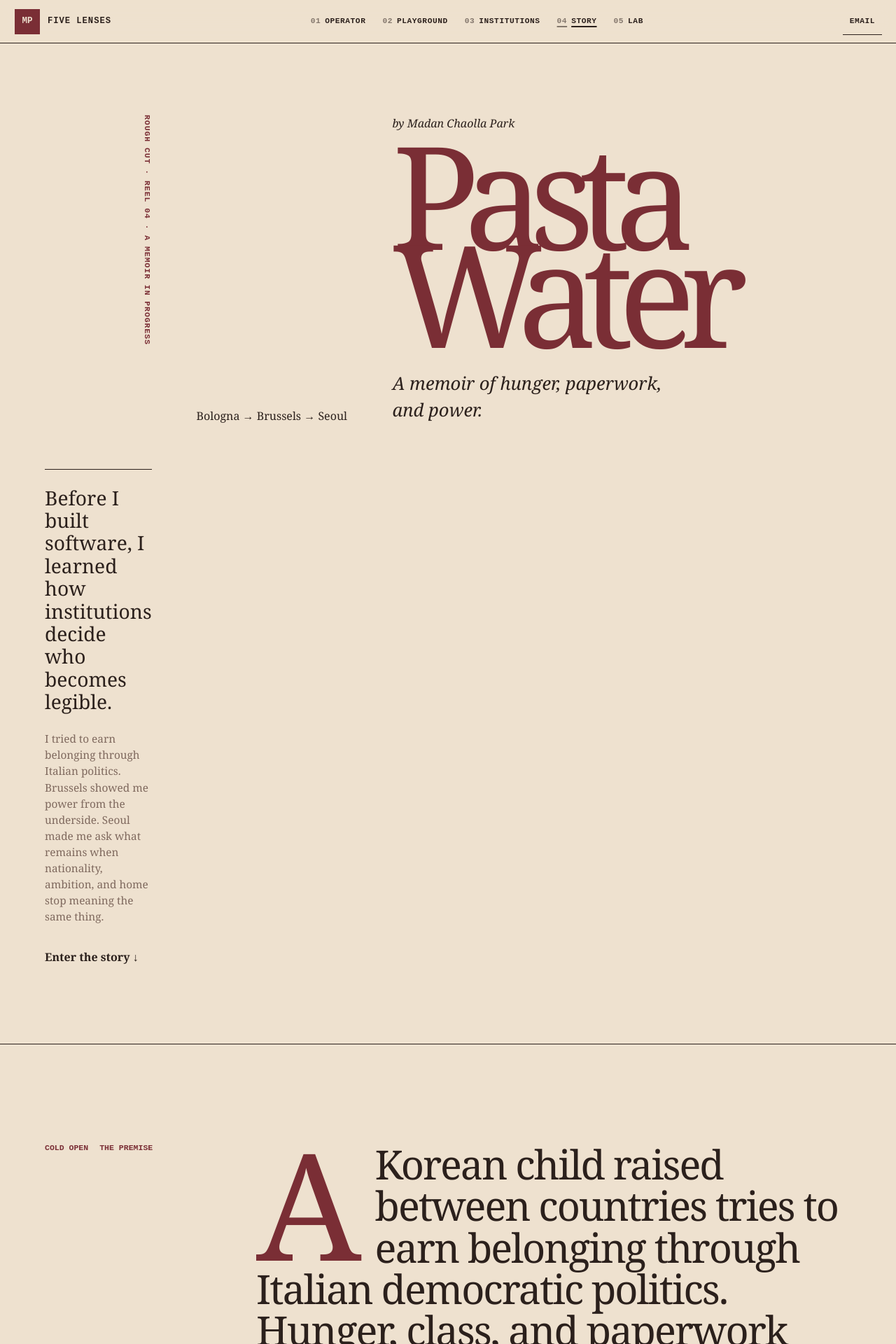
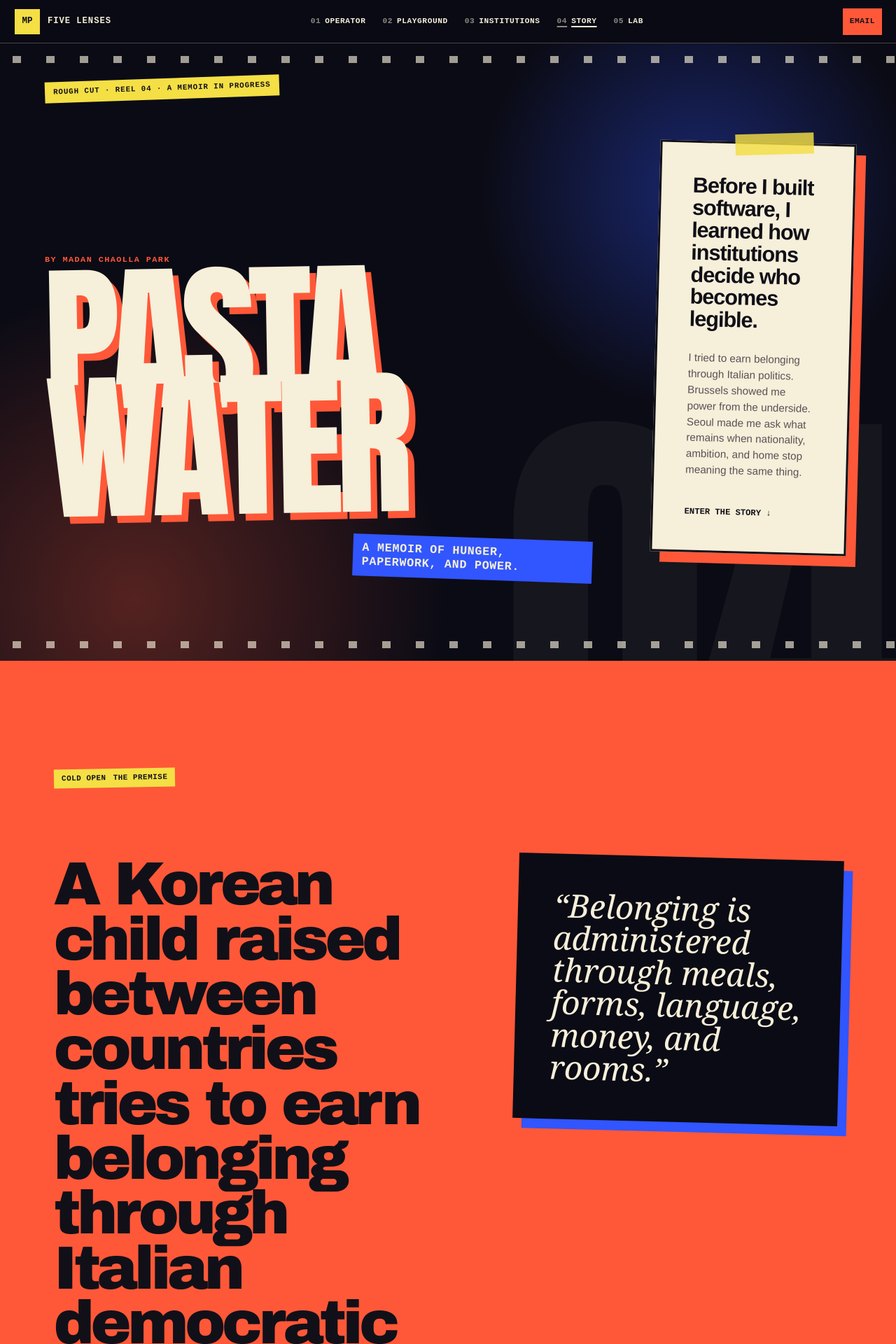
Before and after one commit to MadanChaollaPark/madanpark.com, a Next.js app: page /story in a window 1280 px wide. Shown: the top 1920 px of the page at 70% size. Built offline with nearby package versions, Linux system fonts and the light colour scheme.

Commit message:
design: turn the story into a cinematic contact sheet

```diff
--- a/app/globals.css
+++ b/app/globals.css
@@ -1174,202 +1174,420 @@
 .institution-disclosure p { max-width: 80ch; margin: 0; }
 .institution-site .route-footer { background: var(--ins-paper); }
 
-/* Literary memoir folio */
+/* Midnight contact sheet memoir */
 
 .story-site {
-  --st-paper: #eee1cf;
-  --st-ink: #2b201c;
-  --st-red: #7a2e35;
-  --st-muted: #7f695e;
+  --st-night: #0b0b15;
+  --st-paper: #f6efd9;
+  --st-ink: #111018;
+  --st-orange: #ff5838;
+  --st-blue: #3155ff;
+  --st-yellow: #f4df45;
+  --st-cyan: #80d8d5;
+  --st-muted: #aaa4b2;
+  position: relative;
   min-height: 100vh;
+  overflow: hidden;
+  color: var(--st-paper);
+  background: var(--st-night);
+  font-family: "Helvetica Neue", Arial, sans-serif;
+}
+
+.story-site ::selection { color: var(--st-ink); background: var(--st-yellow); }
+.story-site a:focus-visible { outline: 4px solid var(--st-yellow); outline-offset: 5px; }
+
+.story-grain {
+  position: fixed;
+  inset: 0;
+  z-index: 80;
+  pointer-events: none;
+  opacity: 0.09;
+  background-image: radial-gradient(rgba(255,255,255,0.45) 0.55px, transparent 0.7px);
+  background-size: 4px 4px;
+  mix-blend-mode: soft-light;
+}
+
+.story-site .lens-nav {
+  color: var(--st-paper);
+  background: rgba(11,11,21,0.94);
+  border-color: rgba(246,239,217,0.25);
+  font-family: "Courier New", ui-monospace, monospace;
+  backdrop-filter: blur(14px);
+}
+
+.story-site .lens-brand > span { color: var(--st-night); background: var(--st-yellow); }
+.story-site .lens-contact { color: var(--st-ink); background: var(--st-orange); }
+
+.story-hero {
+  position: relative;
+  min-height: calc(100svh - 62px);
+  display: grid;
+  grid-template-columns: minmax(0, 1fr) minmax(280px, 0.35fr);
+  align-items: end;
+  gap: clamp(36px, 7vw, 120px);
+  padding: clamp(95px, 11vw, 150px) clamp(20px, 5vw, 80px) clamp(80px, 9vw, 130px);
+  overflow: hidden;
+  background:
+    radial-gradient(circle at 78% 24%, rgba(49,85,255,0.38), transparent 26%),
+    radial-gradient(circle at 15% 90%, rgba(255,88,56,0.3), transparent 33%),
+    var(--st-night);
+}
+
+.story-hero::before {
+  content: "";
+  position: absolute;
+  inset: 18px 0;
+  z-index: 0;
+  pointer-events: none;
+  background:
+    repeating-linear-gradient(90deg, transparent 0 18px, rgba(246,239,217,0.64) 18px 30px, transparent 30px 48px) top / 100% 10px no-repeat,
+    repeating-linear-gradient(90deg, transparent 0 18px, rgba(246,239,217,0.64) 18px 30px, transparent 30px 48px) bottom / 100% 10px no-repeat;
+}
+
+.story-hero::after {
+  content: "04";
+  position: absolute;
+  right: -0.02em;
+  bottom: -0.2em;
+  z-index: 0;
+  color: rgba(246,239,217,0.045);
+  font: 400 clamp(18rem, 45vw, 48rem)/0.7 Impact, Haettenschweiler, "Arial Narrow Bold", sans-serif;
+}
+
+.story-folio {
+  position: absolute;
+  top: 50px;
+  left: clamp(20px, 5vw, 80px);
+  z-index: 2;
+  padding: 9px 12px;
+  color: var(--st-ink);
+  background: var(--st-yellow);
+  font: 700 0.68rem/1.1 "Courier New", ui-monospace, monospace;
+  letter-spacing: 0.08em;
+  text-transform: uppercase;
+  transform: rotate(-2deg);
+}
+
+.story-route {
+  position: absolute;
+  top: 43%;
+  right: -7.2rem;
+  z-index: 2;
+  color: var(--st-cyan);
+  font: 900 clamp(0.8rem, 1.25vw, 1.15rem)/1 "Arial Black", Arial, sans-serif;
+  letter-spacing: 0.12em;
+  text-transform: uppercase;
+  transform: rotate(90deg);
+}
+
+.story-title-block,
+.story-opening { position: relative; z-index: 2; }
+
+.story-title-block > p {
+  margin: 0 0 26px;
+  color: var(--st-orange);
+  font: 700 0.74rem/1 "Courier New", ui-monospace, monospace;
+  letter-spacing: 0.12em;
+  text-transform: uppercase;
+}
+
+.story-title-block h1 {
+  margin: 0;
+  color: var(--st-paper);
+  font: 400 clamp(7rem, 18vw, 18rem)/0.67 Impact, Haettenschweiler, "Arial Narrow Bold", sans-serif;
+  letter-spacing: -0.045em;
+  text-transform: uppercase;
+  text-shadow: 9px 10px 0 var(--st-orange);
+  transform: rotate(-1deg);
+}
+
+.story-title-block > span {
+  width: max-content;
+  max-width: min(100%, 34ch);
+  display: block;
+  margin: 56px 0 0 auto;
+  padding: 10px 13px;
+  color: var(--st-paper);
+  background: var(--st-blue);
+  font: 700 clamp(0.8rem, 1.4vw, 1.05rem)/1.2 "Courier New", ui-monospace, monospace;
+  letter-spacing: 0.04em;
+  text-transform: uppercase;
+  transform: rotate(2deg);
+}
+
+.story-opening {
+  margin-bottom: 3vw;
+  padding: clamp(26px, 3.5vw, 48px);
   color: var(--st-ink);
   background: var(--st-paper);
-  font-family: Georgia, "Iowan Old Style", Baskerville, "Times New Roman", serif;
-}
-
-.story-site .lens-nav {
-  color: var(--st-ink);
-  background: rgba(238,225,207,0.94);
-  font-family: ui-monospace, monospace;
-  backdrop-filter: blur(14px);
-}
-
-.story-site .lens-brand > span { color: var(--st-paper); background: var(--st-red); }
-.story-site .lens-contact { border-bottom: 1px solid currentColor; }
-
-.story-hero {
-  min-height: calc(100vh - 62px);
-  display: grid;
-  grid-template-columns: 0.12fr 0.56fr 0.32fr;
-  align-items: end;
-  gap: clamp(24px, 5vw, 80px);
-  padding: clamp(50px, 8vw, 110px) clamp(20px, 5vw, 75px);
-  border-bottom: 1px solid var(--st-ink);
-}
-
-.story-folio {
-  align-self: start;
-  writing-mode: vertical-rl;
-  color: var(--st-red);
-  font: 700 0.72rem/1.3 ui-monospace, monospace;
-  letter-spacing: 0.08em;
-  text-transform: uppercase;
-}
-
-.story-title-block > p {
-  margin: 0 0 20px;
-  font-style: italic;
-}
-
-.story-title-block h1 {
-  margin: 0;
-  color: var(--st-red);
-  font-size: clamp(6rem, 16vw, 15rem);
-  font-weight: 400;
-  line-height: 0.68;
-  letter-spacing: -0.105em;
-}
-
-.story-title-block > span {
-  display: block;
-  max-width: 28ch;
-  margin-top: 42px;
-  font-size: clamp(1.2rem, 2vw, 1.7rem);
-  font-style: italic;
-}
-
-.story-opening {
-  padding: 24px 0 10px;
-  border-top: 1px solid var(--st-ink);
+  border: 3px solid var(--st-ink);
+  box-shadow: 14px 15px 0 var(--st-orange);
+  transform: rotate(1.5deg);
+}
+
+.story-opening::before {
+  content: "";
+  position: absolute;
+  top: -16px;
+  left: 38%;
+  width: 112px;
+  height: 30px;
+  background: rgba(244,223,69,0.82);
+  transform: rotate(-3deg);
 }
 
 .story-opening p:first-child {
-  margin: 0 0 26px;
-  font-size: clamp(1.35rem, 2.2vw, 2rem);
-  line-height: 1.15;
-}
-
-.story-opening p:nth-child(2) { margin: 0 0 34px; color: var(--st-muted); font-size: 0.96rem; }
-.story-opening a { font-weight: 700; text-underline-offset: 5px; }
+  margin: 0 0 28px;
+  font-size: clamp(1.45rem, 2.4vw, 2.2rem);
+  font-weight: 800;
+  line-height: 1.04;
+  letter-spacing: -0.035em;
+}
+
+.story-opening p:nth-child(2) { margin: 0 0 34px; color: #5d5058; font-size: 0.95rem; }
+.story-opening a { font: 900 0.76rem/1 "Courier New", ui-monospace, monospace; text-transform: uppercase; text-underline-offset: 5px; }
 
 .story-premise,
 .story-chapters,
 .story-themes,
+.story-public-proof,
 .story-bio {
-  display: grid;
-  grid-template-columns: 0.2fr 0.8fr;
-  gap: clamp(30px, 7vw, 120px);
-  padding: clamp(85px, 11vw, 160px) clamp(20px, 5vw, 75px);
-  border-bottom: 1px solid var(--st-ink);
-}
-
-.story-public-proof {
-  display: grid;
-  grid-template-columns: 0.2fr 0.8fr;
-  gap: clamp(30px, 7vw, 120px);
-  padding: clamp(85px, 11vw, 160px) clamp(20px, 5vw, 75px);
-  border-bottom: 1px solid var(--st-ink);
-}
-
-.story-public-proof > aside {
-  display: flex;
-  gap: 16px;
-  align-items: flex-start;
-  color: var(--st-red);
-  font: 700 0.72rem/1.2 ui-monospace, monospace;
-  text-transform: uppercase;
-}
-
-.story-public-proof aside p { margin: 0; }
-.story-public-proof > div > h2 { max-width: 14ch; margin: 0 0 60px; font-size: clamp(3rem, 7vw, 7rem); font-weight: 400; line-height: 0.9; letter-spacing: -0.055em; }
-.story-proof-list { border-top: 1px solid var(--st-ink); }
-.story-proof-list > * { display: grid; grid-template-columns: 0.22fr 0.38fr 0.4fr; gap: 24px; align-items: start; padding: 28px 0; border-bottom: 1px solid var(--st-ink); text-decoration: none; }
-.story-proof-list > a:hover strong { color: var(--st-red); text-decoration: underline; text-underline-offset: 5px; }
-.story-proof-list span { color: var(--st-red); font: 700 0.66rem/1.3 ui-monospace, monospace; text-transform: uppercase; }
-.story-proof-list strong { font-size: clamp(1.2rem, 2.2vw, 2.1rem); font-weight: 400; line-height: 1.05; }
-.story-proof-list p { margin: 0; color: var(--st-muted); font-size: 0.88rem; }
+  position: relative;
+  display: block;
+  padding: clamp(95px, 12vw, 180px) clamp(20px, 6vw, 100px);
+}
 
 .story-premise > aside,
 .story-chapters > aside,
 .story-themes > aside,
+.story-public-proof > aside,
 .story-bio > aside {
+  width: max-content;
   display: flex;
-  gap: 16px;
-  align-items: flex-start;
-  color: var(--st-red);
-  font: 700 0.72rem/1.2 ui-monospace, monospace;
-  text-transform: uppercase;
+  gap: 10px;
+  align-items: center;
+  margin: 0 0 clamp(54px, 8vw, 100px);
+  padding: 8px 11px;
+  color: var(--st-ink);
+  background: var(--st-yellow);
+  font: 700 0.68rem/1 "Courier New", ui-monospace, monospace;
+  letter-spacing: 0.05em;
+  text-transform: uppercase;
+  transform: rotate(-1deg);
 }
 
 .story-premise aside p,
 .story-chapters aside p,
 .story-themes aside p,
+.story-public-proof aside p,
 .story-bio aside p { margin: 0; }
 
+.story-premise {
+  color: var(--st-ink);
+  background: var(--st-orange);
+}
+
+.story-premise > div {
+  display: grid;
+  grid-template-columns: 1.1fr 0.9fr;
+  gap: clamp(32px, 7vw, 110px);
+  align-items: start;
+}
+
 .story-dropcap {
-  max-width: 35ch;
+  grid-row: 1 / span 2;
+  max-width: 19ch;
   margin: 0;
-  font-size: clamp(2rem, 4.5vw, 4.8rem);
-  line-height: 1.03;
-  letter-spacing: -0.035em;
-}
-
-.story-dropcap::first-letter {
-  float: left;
-  margin: 0.04em 0.1em 0 0;
-  color: var(--st-red);
-  font-size: 3.7em;
-  line-height: 0.72;
-}
+  font: 900 clamp(3rem, 6.8vw, 7rem)/0.9 "Arial Black", "Helvetica Neue", sans-serif;
+  letter-spacing: -0.06em;
+}
+
+.story-dropcap::first-letter { float: none; margin: 0; color: inherit; font-size: inherit; line-height: inherit; }
 
 .story-premise blockquote {
-  max-width: 25ch;
-  margin: 80px 0 60px auto;
-  padding: 28px 0;
-  border-block: 1px solid var(--st-ink);
-  color: var(--st-red);
-  font-size: clamp(1.8rem, 3.6vw, 3.8rem);
-  font-style: italic;
-  line-height: 1.05;
-}
-
-.story-premise div > p:last-child { max-width: 66ch; margin-left: auto; color: var(--st-muted); }
-
-.chapter-list { border-top: 1px solid var(--st-ink); }
-.chapter-list article { display: grid; grid-template-columns: 0.1fr 0.45fr 0.45fr; gap: 26px; align-items: start; padding: 38px 0; border-bottom: 1px solid var(--st-ink); }
-.chapter-list article > span { color: var(--st-red); font-size: 2rem; font-style: italic; }
-.chapter-list article div p { margin: 0 0 8px; color: var(--st-red); font: 700 0.68rem/1 ui-monospace, monospace; text-transform: uppercase; }
-.chapter-list h2 { max-width: 13ch; margin: 0; font-size: clamp(2rem, 4vw, 4rem); font-weight: 400; line-height: 0.95; }
-.chapter-list article > p { margin: 0; color: var(--st-muted); font-size: 0.95rem; }
+  max-width: 18ch;
+  margin: 0;
+  padding: clamp(30px, 4vw, 58px);
+  color: var(--st-paper);
+  background: var(--st-night);
+  border: 0;
+  box-shadow: 13px 14px 0 var(--st-blue);
+  font: italic clamp(1.9rem, 3.6vw, 3.8rem)/1 Georgia, "Times New Roman", serif;
+  transform: rotate(1.5deg);
+}
+
+.story-premise div > p:last-child { max-width: 62ch; margin: 30px 0 0; color: #392b2b; font-size: 0.95rem; }
+
+.story-chapters { background: var(--st-night); }
+.chapter-list { display: grid; gap: clamp(26px, 4vw, 54px); }
+
+.chapter-list article {
+  position: relative;
+  min-height: 68svh;
+  display: grid;
+  grid-template-columns: 0.14fr 0.5fr 0.36fr;
+  gap: clamp(22px, 4vw, 60px);
+  align-items: end;
+  padding: clamp(32px, 5vw, 74px);
+  overflow: hidden;
+  color: var(--st-ink);
+  background: var(--st-orange);
+  box-shadow: 15px 16px 0 rgba(246,239,217,0.18);
+  transform: rotate(-0.6deg);
+}
+
+.chapter-list article:nth-child(2) { color: var(--st-paper); background: var(--st-blue); transform: rotate(0.5deg); }
+.chapter-list article:nth-child(3) { color: var(--st-ink); background: var(--st-yellow); transform: rotate(-0.35deg); }
+
+.chapter-list article::before {
+  content: "FRAME 01  /  24 FPS";
+  position: absolute;
+  top: 24px;
+  right: 28px;
+  font: 700 0.65rem/1 "Courier New", ui-monospace, monospace;
+  letter-spacing: 0.1em;
+  opacity: 0.72;
+}
+
+.chapter-list article:nth-child(2)::before { content: "FRAME 02  /  24 FPS"; }
+.chapter-list article:nth-child(3)::before { content: "FRAME 03  /  24 FPS"; }
+
+.chapter-list article::after {
+  content: attr(data-city);
+  position: absolute;
+  left: -0.04em;
+  bottom: -0.14em;
+  z-index: 0;
+  font: 400 clamp(8rem, 24vw, 24rem)/0.7 Impact, Haettenschweiler, "Arial Narrow Bold", sans-serif;
+  letter-spacing: -0.04em;
+  text-transform: uppercase;
+  opacity: 0.09;
+  pointer-events: none;
+}
+
+.chapter-list article > * { position: relative; z-index: 1; }
+.chapter-list article > span { align-self: start; font: 400 clamp(5rem, 11vw, 11rem)/0.7 Impact, Haettenschweiler, sans-serif; }
+.chapter-list article div p { margin: 0 0 14px; color: inherit; font: 700 0.7rem/1 "Courier New", ui-monospace, monospace; letter-spacing: 0.08em; text-transform: uppercase; }
+.chapter-list h2 { max-width: 9ch; margin: 0; font: 400 clamp(3.1rem, 6.5vw, 7.2rem)/0.82 Impact, Haettenschweiler, "Arial Narrow Bold", sans-serif; letter-spacing: -0.025em; text-transform: uppercase; }
+.chapter-list article > p { max-width: 38ch; margin: 0; color: inherit; font-size: 1rem; }
+
+.story-themes {
+  color: var(--st-paper);
+  background: var(--st-blue);
+}
 
 .story-themes > div > h2 {
-  max-width: 12ch;
-  margin: 0 0 60px;
-  font-size: clamp(3rem, 7vw, 7rem);
-  font-weight: 400;
-  line-height: 0.9;
-  letter-spacing: -0.055em;
-}
-
-.theme-grid { display: grid; grid-template-columns: repeat(2, 1fr); border-top: 1px solid var(--st-ink); border-left: 1px solid var(--st-ink); }
-.theme-grid article { min-height: 270px; padding: 28px; border-right: 1px solid var(--st-ink); border-bottom: 1px solid var(--st-ink); }
-.theme-grid article > span { color: var(--st-red); font: 700 0.66rem/1 ui-monospace, monospace; text-transform: uppercase; }
-.theme-grid h3 { max-width: 11ch; margin: 58px 0 14px; font-size: clamp(1.8rem, 3vw, 3rem); font-weight: 400; line-height: 0.98; }
-.theme-grid p { max-width: 42ch; margin: 0; color: var(--st-muted); font-size: 0.9rem; }
-
-.story-bio > div > p { max-width: 32ch; margin: 0; font-size: clamp(1.8rem, 3.8vw, 3.7rem); line-height: 1.08; }
-.story-bio > div > div { display: flex; flex-wrap: wrap; gap: 22px; margin-top: 46px; }
-.story-bio a { font-weight: 700; text-underline-offset: 5px; }
-
-.story-contact { min-height: 76vh; display: grid; align-content: center; justify-items: center; padding: 90px 20px; color: var(--st-paper); background: var(--st-red); text-align: center; }
-.story-contact > p { font-style: italic; }
-.story-contact h2 { max-width: 15ch; margin: 24px 0 44px; font-size: clamp(3rem, 8vw, 8rem); font-weight: 400; line-height: 0.88; letter-spacing: -0.065em; }
-.story-contact a { min-height: 50px; display: inline-flex; align-items: center; padding: 12px 18px; border: 1px solid var(--st-paper); text-decoration: none; font-weight: 700; }
-.story-contact a:hover { color: var(--st-red); background: var(--st-paper); }
-.story-note { display: grid; grid-template-columns: 0.2fr 0.8fr; gap: 30px; padding: 28px clamp(20px, 5vw, 75px); border-bottom: 1px solid var(--st-ink); color: var(--st-muted); font-size: 0.76rem; }
-.story-note span { color: var(--st-red); font-family: ui-monospace, monospace; text-transform: uppercase; }
-.story-note p { max-width: 78ch; margin: 0; }
-.story-site .route-footer { background: var(--st-paper); }
+  max-width: 11ch;
+  margin: 0 0 clamp(64px, 9vw, 120px);
+  font: 400 clamp(4rem, 10vw, 10rem)/0.8 Impact, Haettenschweiler, "Arial Narrow Bold", sans-serif;
+  letter-spacing: -0.03em;
+  text-transform: uppercase;
+}
+
+.theme-grid {
+  display: grid;
+  grid-template-columns: 1.08fr 0.92fr;
+  gap: clamp(28px, 5vw, 70px);
+}
+
+.theme-grid article {
+  position: relative;
+  min-height: 340px;
+  padding: clamp(30px, 4vw, 58px);
+  color: var(--st-ink);
+  background: var(--st-paper);
+  box-shadow: 11px 12px 0 var(--st-orange);
+  transform: rotate(-1deg);
+}
+
+.theme-grid article:nth-child(2) { background: var(--st-yellow); box-shadow-color: var(--st-cyan); transform: rotate(1.3deg) translateY(7vw); }
+.theme-grid article:nth-child(3) { background: var(--st-cyan); box-shadow-color: var(--st-yellow); transform: rotate(0.8deg); }
+.theme-grid article:nth-child(4) { background: var(--st-orange); box-shadow-color: var(--st-night); transform: rotate(-1.2deg) translateY(7vw); }
+.theme-grid article::before { content: ""; position: absolute; top: -13px; left: 42%; width: 92px; height: 25px; background: rgba(246,239,217,0.66); transform: rotate(2deg); }
+.theme-grid article > span { font: 700 0.68rem/1 "Courier New", ui-monospace, monospace; letter-spacing: 0.08em; text-transform: uppercase; }
+.theme-grid h3 { max-width: 10ch; margin: 64px 0 18px; font: 400 clamp(2.2rem, 4.3vw, 4.6rem)/0.86 Impact, Haettenschweiler, "Arial Narrow Bold", sans-serif; text-transform: uppercase; }
+.theme-grid p { max-width: 40ch; margin: 0; color: #4b4148; font-size: 0.9rem; }
+
+.story-public-proof { padding-top: clamp(150px, 18vw, 260px); background: var(--st-night); }
+.story-public-proof > div > h2 { max-width: 10ch; margin: 0 0 clamp(70px, 10vw, 130px); font: 400 clamp(4rem, 10vw, 10rem)/0.8 Impact, Haettenschweiler, "Arial Narrow Bold", sans-serif; letter-spacing: -0.03em; text-transform: uppercase; }
+
+.story-proof-list { display: grid; grid-template-columns: repeat(3, 1fr); gap: clamp(24px, 4vw, 54px); }
+.story-proof-list > a {
+  position: relative;
+  min-height: 520px;
+  display: flex;
+  flex-direction: column;
+  padding: clamp(28px, 3.5vw, 48px);
+  overflow: hidden;
+  color: var(--st-ink);
+  background: var(--st-paper);
+  box-shadow: 11px 12px 0 var(--st-blue);
+  text-decoration: none;
+  transform: rotate(-1.1deg);
+}
+
+.story-proof-list > a:nth-child(2) { background: var(--st-orange); box-shadow-color: var(--st-yellow); transform: rotate(1.2deg) translateY(5vw); }
+.story-proof-list > a:nth-child(3) { background: var(--st-cyan); box-shadow-color: var(--st-orange); transform: rotate(-0.5deg); }
+.story-proof-list > a::before { content: ""; position: absolute; top: -11px; left: 35%; width: 106px; height: 24px; background: rgba(244,223,69,0.75); transform: rotate(-3deg); }
+.story-proof-list > a:hover strong { text-decoration: underline; text-decoration-thickness: 4px; text-underline-offset: 6px; }
+.story-proof-list span { font: 700 0.65rem/1.3 "Courier New", ui-monospace, monospace; letter-spacing: 0.06em; text-transform: uppercase; }
+.story-proof-list strong { display: block; margin: 42px 0 24px; font: 400 clamp(2.6rem, 4.6vw, 5rem)/0.86 Impact, Haettenschweiler, "Arial Narrow Bold", sans-serif; text-transform: uppercase; }
+.story-proof-list p { max-width: 40ch; margin: auto 0 0; color: #4b4148; font-size: 0.9rem; }
+
+.story-bio {
+  overflow: hidden;
+  color: var(--st-ink);
+  background: var(--st-cyan);
+}
+
+.story-bio::before {
+  content: "MADAN PARK";
+  position: absolute;
+  right: -0.05em;
+  bottom: -0.1em;
+  color: rgba(17,16,24,0.1);
+  font: 400 clamp(9rem, 27vw, 27rem)/0.7 Impact, Haettenschweiler, sans-serif;
+  white-space: nowrap;
+}
+
+.story-bio > div {
+  position: relative;
+  z-index: 1;
+  max-width: 1100px;
+  margin: auto;
+  padding: clamp(34px, 6vw, 86px);
+  background: var(--st-paper);
+  border: 3px solid var(--st-ink);
+  box-shadow: 18px 19px 0 var(--st-orange);
+  transform: rotate(1deg);
+}
+
+.story-bio > div > p { max-width: 28ch; margin: 0; font-size: clamp(1.8rem, 3.7vw, 3.8rem); font-weight: 800; line-height: 1.03; letter-spacing: -0.045em; }
+.story-bio > div > div { display: flex; flex-wrap: wrap; gap: 14px; margin-top: 48px; }
+.story-bio a { padding: 10px 12px; color: var(--st-paper); background: var(--st-night); font: 700 0.7rem/1 "Courier New", ui-monospace, monospace; text-decoration: none; text-transform: uppercase; }
+.story-bio a:hover { color: var(--st-ink); background: var(--st-yellow); }
+
+.story-contact {
+  min-height: 88svh;
+  display: grid;
+  align-content: center;
+  justify-items: center;
+  padding: 100px 20px;
+  color: var(--st-paper);
+  background: var(--st-night);
+  text-align: center;
+}
+
+.story-endmark { margin-bottom: 45px; color: var(--st-yellow); font: 700 0.68rem/1 "Courier New", ui-monospace, monospace; letter-spacing: 0.1em; text-transform: uppercase; }
+.story-contact > p { max-width: 55ch; margin: 0; color: var(--st-muted); }
+.story-contact h2 { max-width: 11ch; margin: 30px 0 54px; font: 400 clamp(4.1rem, 11vw, 11rem)/0.77 Impact, Haettenschweiler, "Arial Narrow Bold", sans-serif; letter-spacing: -0.035em; text-transform: uppercase; }
+.story-contact a { min-height: 54px; display: inline-flex; align-items: center; padding: 15px 19px; color: var(--st-ink); background: var(--st-orange); border: 3px solid var(--st-orange); text-decoration: none; font: 900 0.75rem/1 "Courier New", ui-monospace, monospace; text-transform: uppercase; }
+.story-contact a:hover { color: var(--st-paper); background: transparent; }
+
+.story-note { display: flex; gap: 28px; align-items: baseline; padding: 28px clamp(20px, 5vw, 80px); color: #746f7e; background: #080810; font-size: 0.74rem; }
+.story-note span { flex: 0 0 auto; color: var(--st-orange); font: 700 0.66rem/1 "Courier New", ui-monospace, monospace; text-transform: uppercase; }
+.story-note p { max-width: 82ch; margin: 0; }
+.story-site .route-footer { color: var(--st-paper); background: #080810; }
 
 /* Deep-tech lab */
 
@@ -1540,11 +1758,17 @@
   .institution-signals article:nth-child(2) { border-right: 0; }
   .institution-signals article:nth-child(-n+2) { border-bottom: 1px solid var(--ins-ink); }
 
-  .story-hero { grid-template-columns: 0.1fr 0.9fr; }
-  .story-opening { grid-column: 2; max-width: 540px; margin-left: auto; }
-  .chapter-list article { grid-template-columns: 0.1fr 0.9fr; }
+  .story-hero { grid-template-columns: 1fr; align-content: end; }
+  .story-opening { width: min(620px, 92%); margin: 0 0 0 auto; }
+  .story-premise > div { grid-template-columns: 1fr; }
+  .story-dropcap { grid-row: auto; }
+  .story-premise blockquote { max-width: 22ch; margin-left: auto; }
+  .story-premise div > p:last-child { margin-left: auto; }
+  .chapter-list article { min-height: 560px; grid-template-columns: 0.18fr 0.82fr; }
   .chapter-list article > p { grid-column: 2; max-width: 54ch; }
-  .story-public-proof { grid-template-columns: 0.2fr 0.8fr; }
+  .story-proof-list { grid-template-columns: 1fr; }
+  .story-proof-list > a { min-height: 390px; }
+  .story-proof-list > a:nth-child(2) { transform: rotate(0.7deg); }
 
   .lab-hero-grid { grid-template-columns: 1fr; }
   .lab-console { max-width: 660px; }
@@ -1617,22 +1841,38 @@
   .institution-signals article { min-height: 150px; border-right: 0; border-bottom: 1px solid var(--ins-ink); }
   .institution-signals article:last-child { border-bottom: 0; }
 
-  .story-hero { min-height: 850px; grid-template-columns: 0.12fr 0.88fr; padding-top: 70px; }
-  .story-title-block h1 { font-size: clamp(5.3rem, 25vw, 9rem); }
+  .story-grain { opacity: 0.055; }
+  .story-hero { min-height: 850px; padding-top: 110px; }
+  .story-title-block h1 { font-size: clamp(5.4rem, 26vw, 9rem); text-shadow: 5px 6px 0 var(--st-orange); }
+  .story-title-block > span { margin-top: 42px; }
+  .story-opening { width: 100%; transform: none; }
+  .story-route { display: none; }
   .story-premise,
   .story-chapters,
   .story-themes,
-  .story-bio { grid-template-columns: 1fr; }
-  .story-public-proof { grid-template-columns: 1fr; }
+  .story-public-proof,
+  .story-bio { padding-inline: 18px; }
   .story-premise > aside,
   .story-chapters > aside,
   .story-themes > aside,
-  .story-bio > aside { margin-bottom: 24px; }
-  .story-public-proof > aside { margin-bottom: 24px; }
-  .story-premise blockquote { margin: 60px 0; }
+  .story-public-proof > aside,
+  .story-bio > aside { margin-bottom: 48px; transform: none; }
+  .story-premise > div { display: block; }
+  .story-premise blockquote { margin: 58px 0; transform: none; }
+  .story-premise div > p:last-child { margin-left: 0; }
+  .chapter-list article { min-height: 520px; grid-template-columns: 1fr; align-content: end; transform: none; }
+  .chapter-list article:nth-child(2),
+  .chapter-list article:nth-child(3) { transform: none; }
+  .chapter-list article > span { font-size: 5.5rem; }
+  .chapter-list article > p { grid-column: 1; }
   .theme-grid { grid-template-columns: 1fr; }
-  .story-proof-list > * { grid-template-columns: 1fr; gap: 12px; }
-  .story-note { grid-template-columns: 1fr; }
+  .theme-grid article,
+  .theme-grid article:nth-child(n) { transform: none; }
+  .story-proof-list > a,
+  .story-proof-list > a:nth-child(n) { min-height: 420px; transform: none; }
+  .story-bio > div { transform: none; box-shadow: 10px 11px 0 var(--st-orange); }
+  .story-bio > div > p { font-size: clamp(1.55rem, 7.5vw, 2.5rem); }
+  .story-note { align-items: flex-start; flex-direction: column; gap: 12px; }
 
   .lab-statusbar { grid-template-columns: 1fr auto; }
   .lab-statusbar span:nth-child(2) { display: none; }
```
